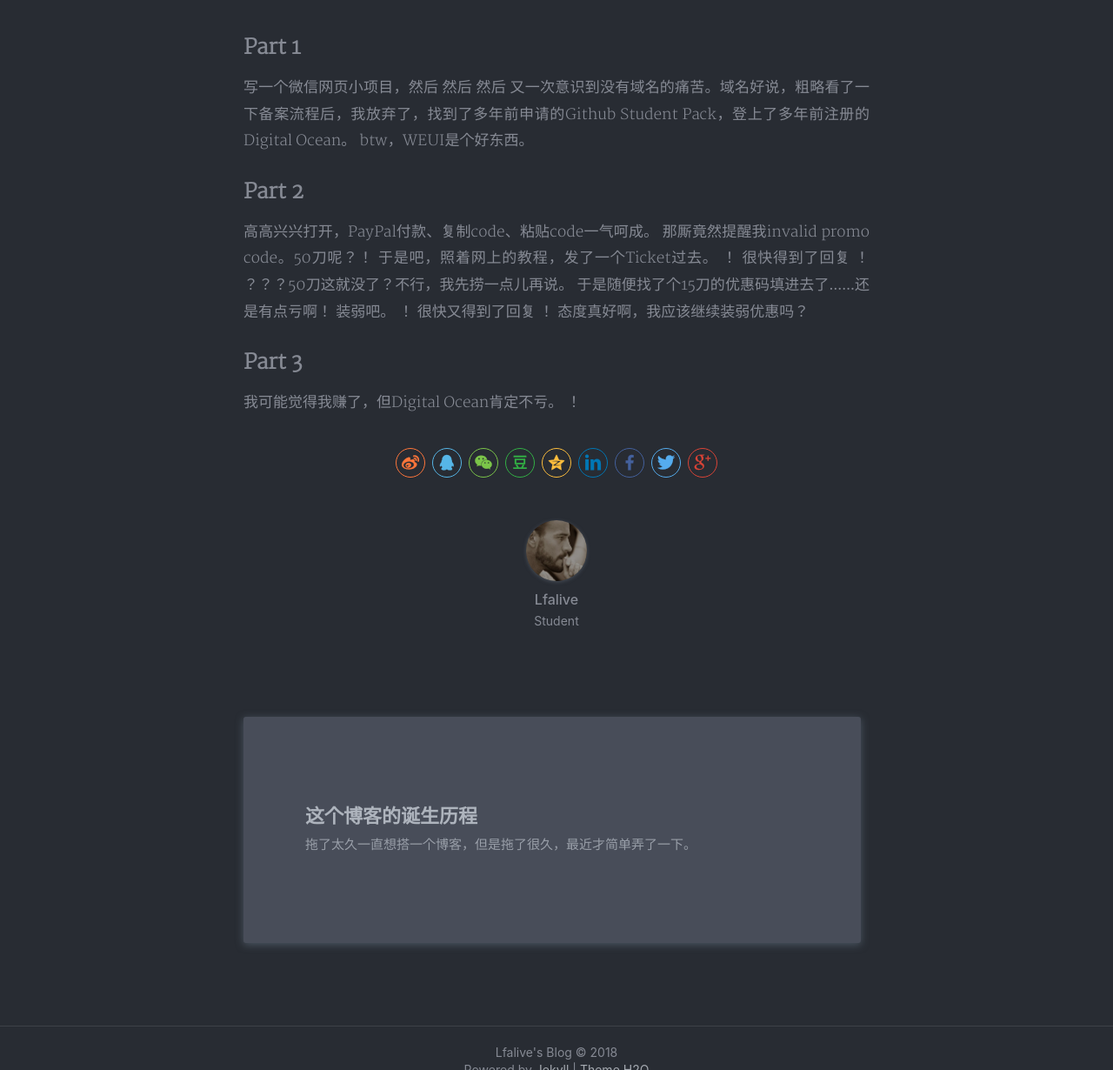
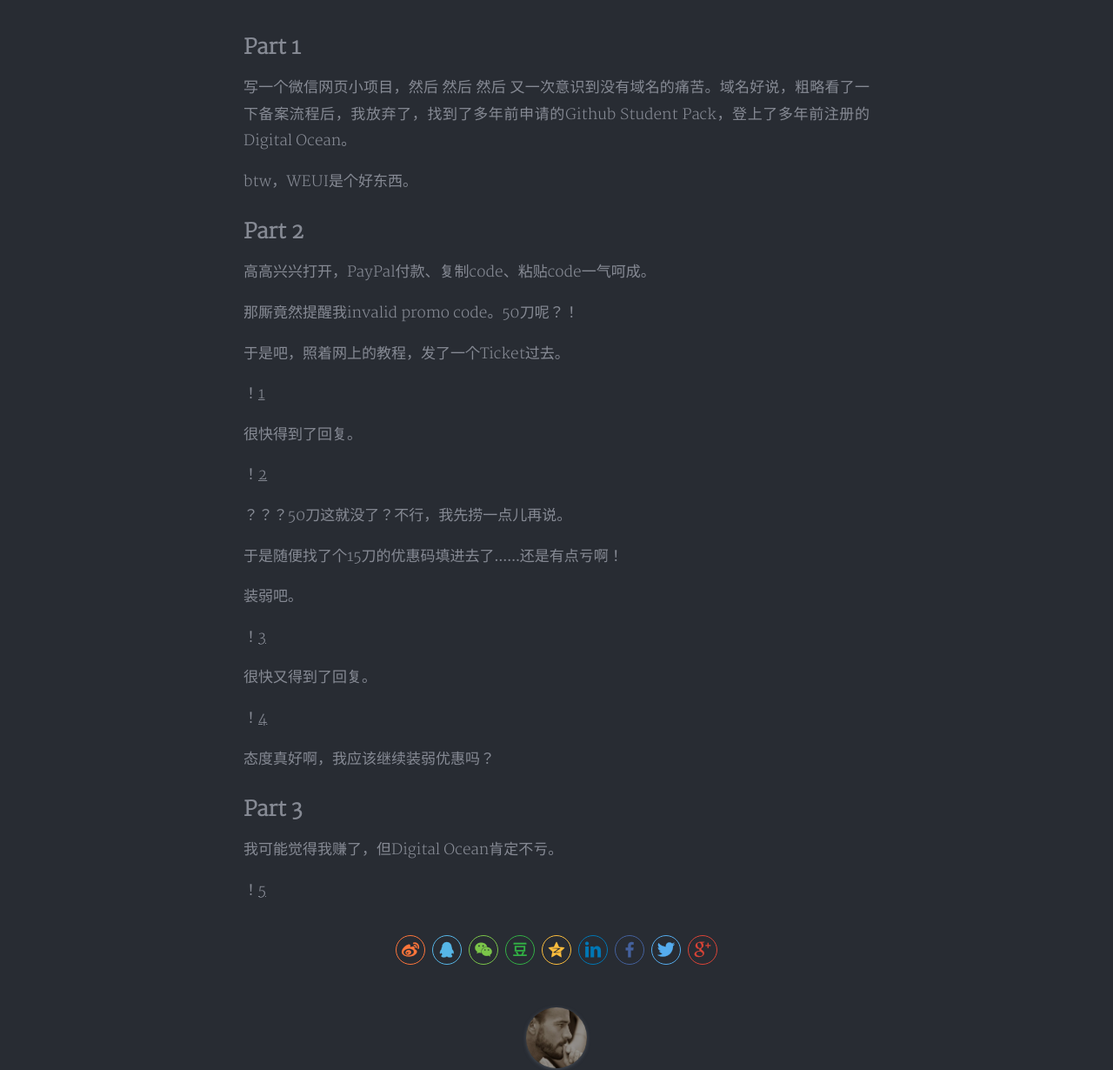
Before and after one commit to hanlian17/lfalive.github.io, a Jekyll site: the page built from _posts/2018-11-19-no-title.md, in a window 1280 px wide and 1400 px high, scrolled down 290 px. Shown: the part 170-1400 px from the top of the window at 87% size. Built offline with Jekyll 4.4.1, drawn with Linux system fonts in a browser that asks for light colours; nearby versions of some CDN libraries; a style sheet for code colours, icons or effects is not loaded.

Commit message:
new article 20181119

```diff
--- a/_posts/2018-11-19-no-title.md
+++ b/_posts/2018-11-19-no-title.md
@@ -9,24 +9,38 @@ tags: lfalive weui digitalocean
 
 ## Part 1
 写一个微信网页小项目，然后 然后 然后 又一次意识到没有域名的痛苦。域名好说，粗略看了一下备案流程后，我放弃了，找到了多年前申请的Github Student Pack，登上了多年前注册的Digital Ocean。
+
 btw，WEUI是个好东西。
 
 ## Part 2
 高高兴兴打开，PayPal付款、复制code、粘贴code一气呵成。
+
 那厮竟然提醒我invalid promo code。50刀呢？！
+
 于是吧，照着网上的教程，发了一个Ticket过去。
-！[](http://lfaliveblogimg.oss-cn-beijing.aliyuncs.com/no-title/no-title-1.PNG)
-很快得到了回复
-！[](http://lfaliveblogimg.oss-cn-beijing.aliyuncs.com/no-title/no-title-2.PNG)
+
+！[1](http://lfaliveblogimg.oss-cn-beijing.aliyuncs.com/no-title/no-title-1.PNG)
+
+很快得到了回复。
+
+！[2](http://lfaliveblogimg.oss-cn-beijing.aliyuncs.com/no-title/no-title-2.PNG)
+
 ？？？50刀这就没了？不行，我先捞一点儿再说。
+
 于是随便找了个15刀的优惠码填进去了……还是有点亏啊！
+
 装弱吧。
-！[](http://lfaliveblogimg.oss-cn-beijing.aliyuncs.com/no-title/no-title-3.PNG)
-很快又得到了回复
-！[](http://lfaliveblogimg.oss-cn-beijing.aliyuncs.com/no-title/no-title-4.PNG)
+
+！[3](http://lfaliveblogimg.oss-cn-beijing.aliyuncs.com/no-title/no-title-3.PNG)
+
+很快又得到了回复。
+
+！[4](http://lfaliveblogimg.oss-cn-beijing.aliyuncs.com/no-title/no-title-4.PNG)
+
 态度真好啊，我应该继续装弱优惠吗？
 
 
 ## Part 3
 我可能觉得我赚了，但Digital Ocean肯定不亏。
-！[](http://lfaliveblogimg.oss-cn-beijing.aliyuncs.com/no-title/no-title-5.PNG)
+
+！[5](http://lfaliveblogimg.oss-cn-beijing.aliyuncs.com/no-title/no-title-5.PNG)
```
